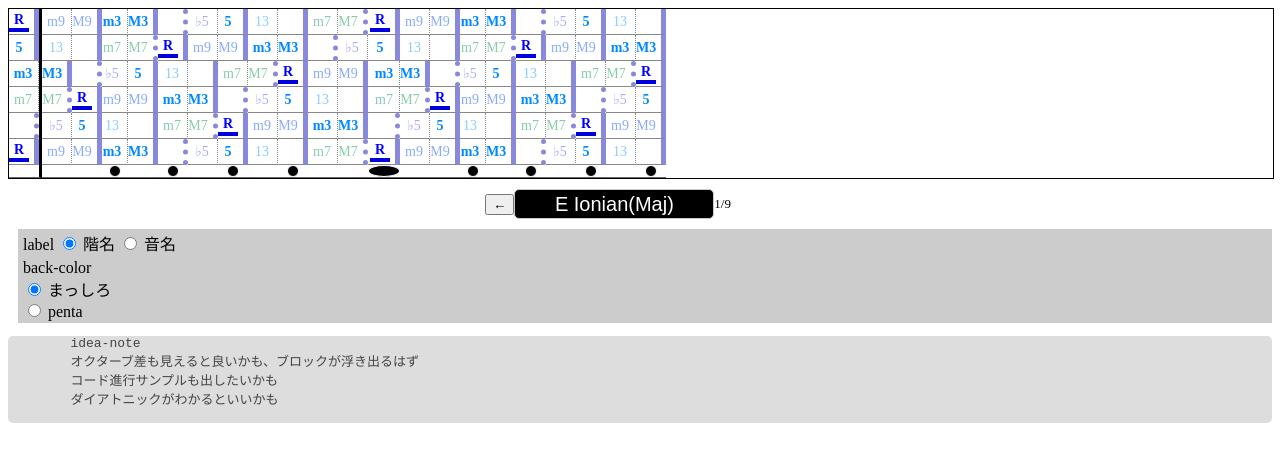
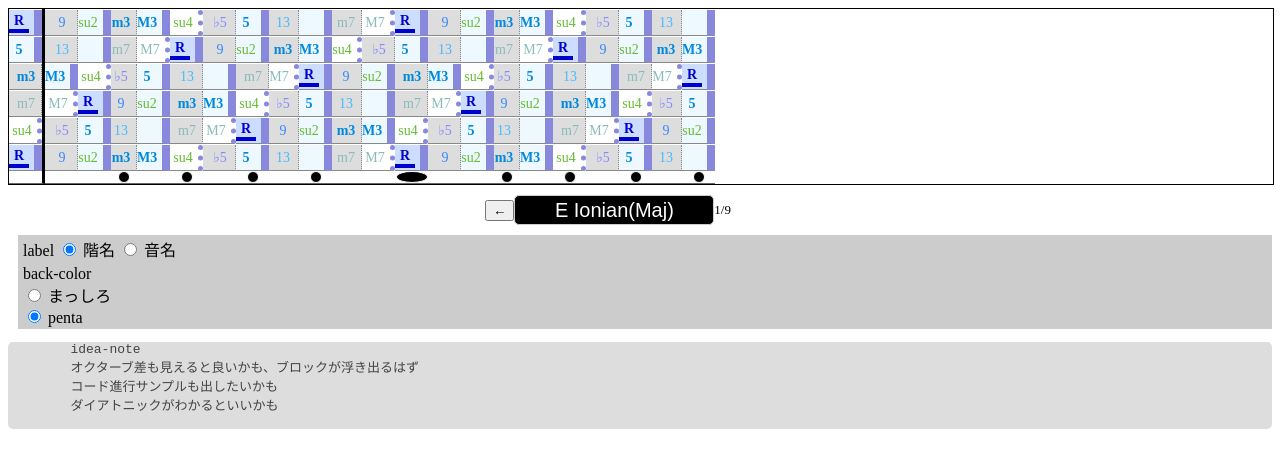
Before and after one commit to sirane/guitar-finger-map, a plain HTML site: page index.html in a window 1280 px wide. Drawn offline with Linux system fonts and the light colour scheme.

Commit message:
fix colors

```diff
--- a/index.html
+++ b/index.html
@@ -58,7 +58,6 @@
           id="radio-display-mode-1"
           name="display-mode"
           value="code"
-          checked
           onchange="generateFretBoard();"
         />
         <label for="radio-display-mode-1">まっしろ</label>
@@ -68,6 +67,7 @@
           id="radio-display-mode-2"
           name="display-mode"
           value="penta"
+          checked
           onchange="generateFretBoard();"
         />
         <label for="radio-display-mode-2">penta</label>
--- a/index.js
+++ b/index.js
@@ -3,11 +3,11 @@
 let focusNoteIndex = 7;
 const inner_html_for_degree_index = [
   "<note-root>R</note-root>",
-  "<note-9th>m9</note-9th>",
-  "<note-9th>M9</note-9th>",
+  "<note-9th>9</note-9th>",
+  "<note-sus>su2</note-sus>",
   "<note-3rd>m3</note-3rd>",
   "<note-3rd>M3</note-3rd>",
-  "<note-11th></note-11th>",
+  "<note-sus>su4</note-sus>",
   "<note-11th>♭5</note-11th>",
   "<note-5th>5</note-5th>",
   "<note-13th>13</note-13th>",
@@ -86,8 +86,9 @@ function update_control_appearance() {
   console.debug("scale_name_inner_html", scale_name_inner_html);
 }
 
-const CSS_BORDER_PENTA = "5px solid #88d"
-const CSS_BORDER_CHARACTERISTIC = "5px solid #a3d"
+const CSS_BORDER_PENTA = "8px solid #88d"
+const CSS_BORDER_CHARACTERISTIC_PENTA = "8px solid #a3d"
+const CSS_BORDER_CHARACTERISTIC = "5px dotted #a3d"
 const CSS_BORDER_NONPENTA = "5px dotted #88d"
 const CSS_BORDER_NONSCALE = "1px dotted #888"
 // 0fretの音名(EBGDAE) をnotesのindexで配列に格納する。
@@ -175,7 +176,7 @@ function generateFretBoard() {
     } else if (display_mode === DISPLAY_MODE_PENTA) {
       string.style.backgroundColor =
         relativeNoteIndex == 0 ? "#ccddff" :
-          is_penta ? "#bbeeff" :
+          is_penta ? "#eef8ff" :
             is_in_scale_not_penta ? "#ffffff" :
               "#dddddd";
     }
@@ -208,7 +209,10 @@ function generateFretBoard() {
     string.innerHTML = note;
 
     // スケールボーダーの表示を設定
-    if( is_characteristic ){
+    if( is_characteristic && is_penta ){
+      //特徴音
+      string.style.borderRight = CSS_BORDER_CHARACTERISTIC_PENTA
+    }else if( is_characteristic ){
       //特徴音
       string.style.borderRight = CSS_BORDER_CHARACTERISTIC
     }else if (is_penta) {
--- a/style.css
+++ b/style.css
@@ -46,6 +46,7 @@ item-caption {
   flex-direction: row;
   justify-content: flex-end;
   align-items: center;
+  margin-top:1px;
 }
 .highlight {
   background-color: yellow;
@@ -68,19 +69,19 @@ item-caption {
 }
 note-root {
   width: 20px;
-  color: #00f;
+  color: #00c;
   text-align: center;
   font-weight: bold;
   flex-basis: auto;
   margin-right: 5px;
-  border-bottom: #00d 4px solid;
+  border-bottom: #00c 4px solid;
 }
 note-3rd {
   width: 20px;
   text-align: center;
   font-weight: bold;
   flex-basis: auto;
-  color: #08f;
+  color: #08d;
   margin-right: 5px;
 }
 note-5th {
@@ -88,7 +89,7 @@ note-5th {
   text-align: center;
   font-weight: bold;
   flex-basis: auto;
-  color: #08f;
+  color: #08d;
   margin-right: 5px;
 }
 note-7th {
@@ -96,7 +97,7 @@ note-7th {
   text-align: center;
   font-weight: 400;
   flex-basis: auto;
-  color: #8ca;
+  color: #8bb;
   margin-right: 5px;
 }
 note-9th {
@@ -104,7 +105,7 @@ note-9th {
   text-align: center;
   font-weight: 400;
   flex-basis: auto;
-  color: #8af;
+  color: #38f;
   margin-right: 5px;
 }
 note-11th {
@@ -112,7 +113,7 @@ note-11th {
   text-align: center;
   font-weight: 400;
   flex-basis: auto;
-  color: #aaf;
+  color: #88f;
   margin-right: 5px;
 }
 note-13th {
@@ -120,7 +121,14 @@ note-13th {
   text-align: center;
   font-weight: 400;
   flex-basis: auto;
-  color: #8cf;
+  color: #4bf;
+  margin-right: 5px;
+}
+note-sus {
+  width: 20px;
+  color: #6b3;
+  text-align: center;
+  flex-basis: auto;
   margin-right: 5px;
 }
 #fret-control {
```
